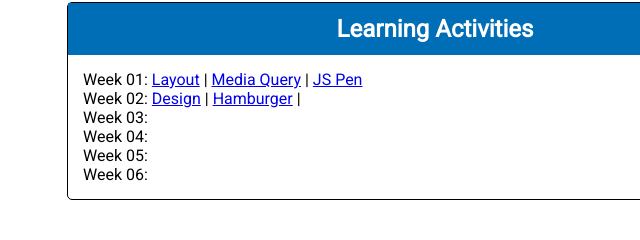
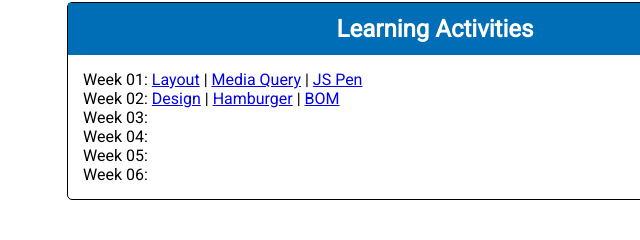
Before and after one commit to Abuddabi/wdd230, a plain HTML site: page index.html in a window 1280 px wide. Shown: the part 285-525 px from the top of the page, 13-653 px from the left. Drawn offline with Linux system fonts and the light colour scheme.

Commit message:
week02. bom. fix

```diff
--- a/index.html
+++ b/index.html
@@ -55,7 +55,7 @@
             <span>|</span>
             <a href="https://codepen.io/Abuddabi/pen/JjVYGqm">Hamburger</a>
             <span>|</span>
-            <a href="week02/bom.html"></a>
+            <a href="week02/bom.html">BOM</a>
           </li>
           <li><span>Week 03: </span></li>
           <li><span>Week 04: </span></li>
```
